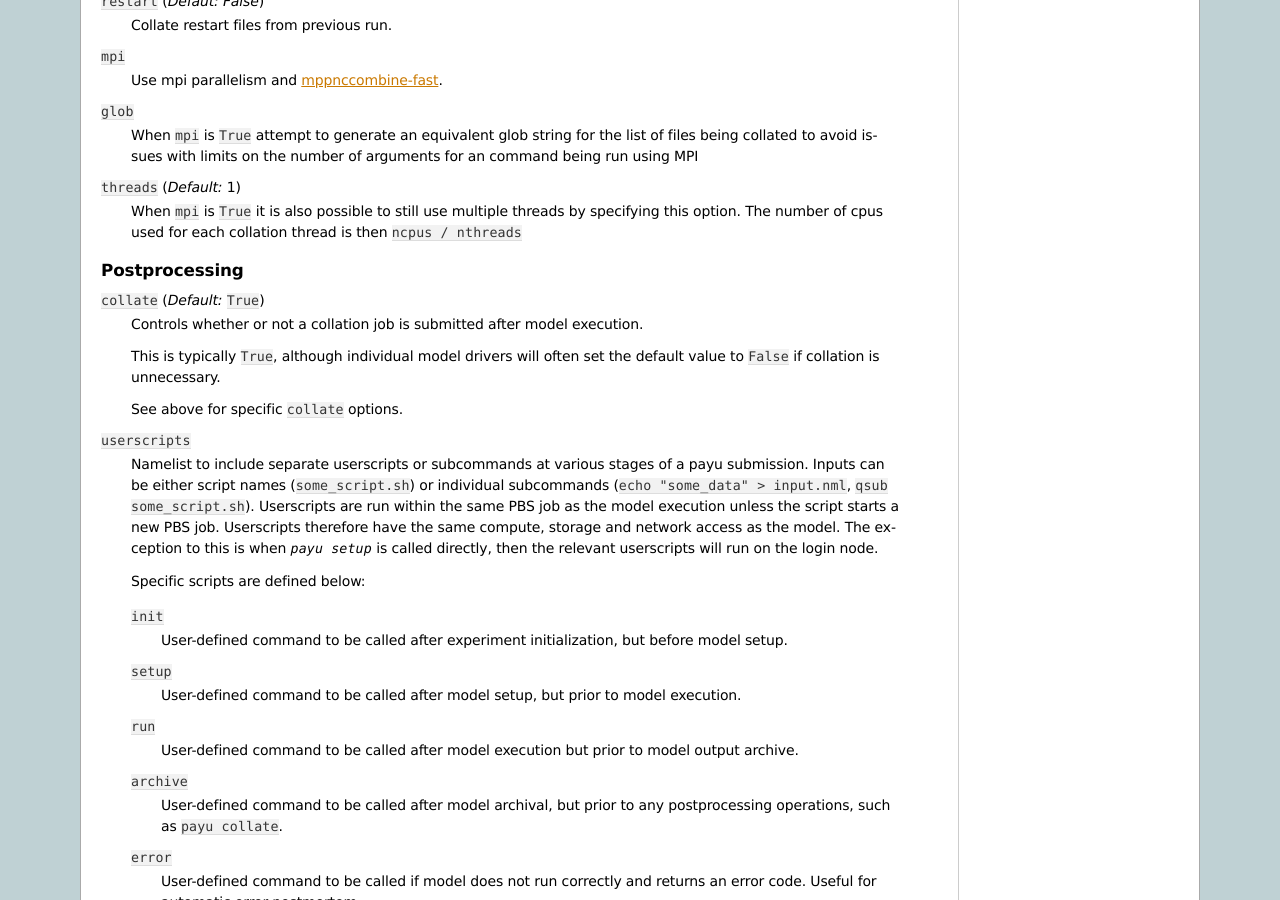
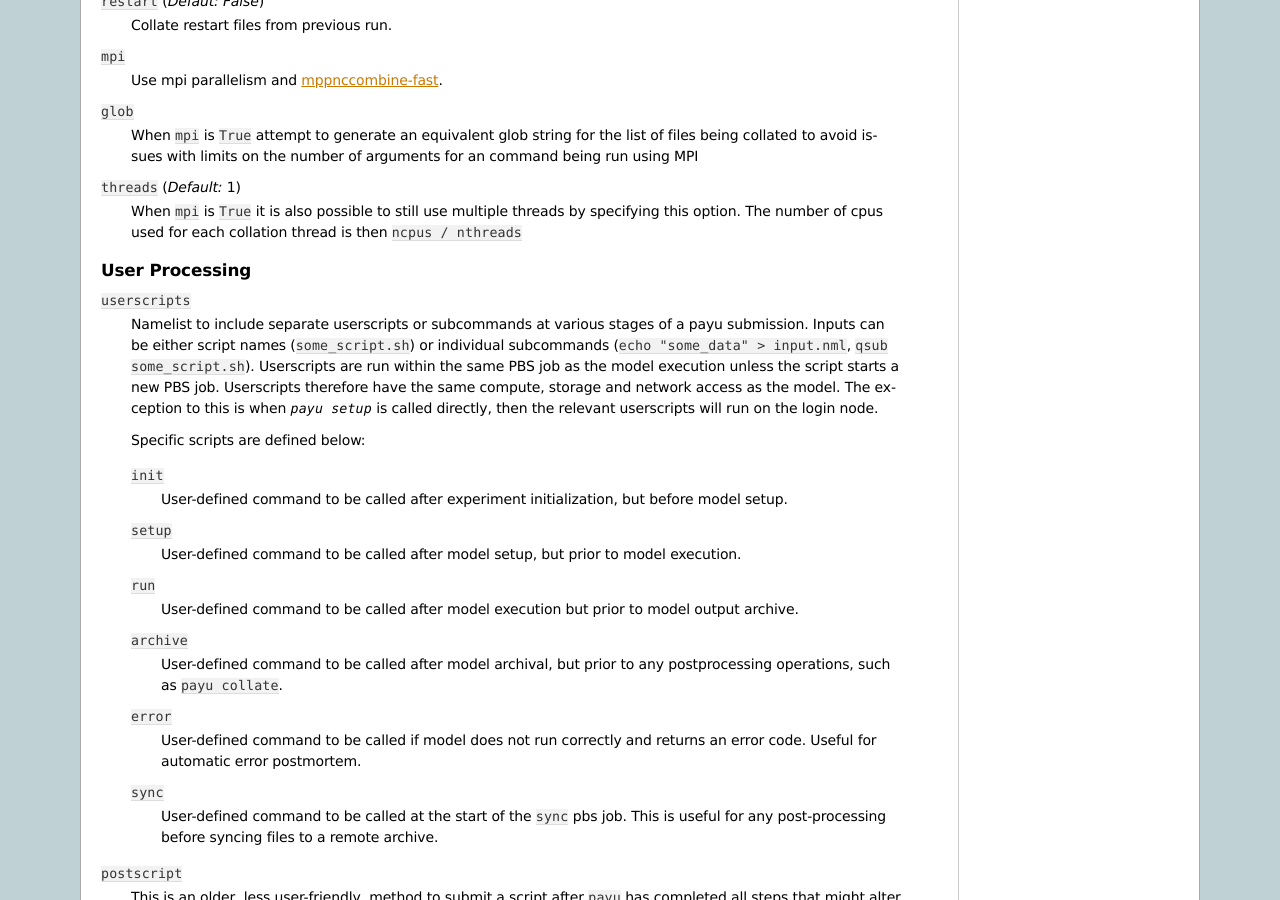
Before and after one commit to payu-org/payu, a Sphinx documentation site: the page built from docs/source/config.rst, in a window 1280 px wide and 900 px high, scrolled down 5130 px. Built offline with Sphinx 7.4.7, drawn with Linux system fonts in a browser that asks for light colours; some of the changed text lies outside the part shown.

Commit message:
Update config.rst

```diff
--- a/docs/source/config.rst
+++ b/docs/source/config.rst
@@ -351,16 +351,8 @@ FMS based model only options:
    is then ``ncpus / nthreads``
 
 
-Postprocessing
+User Processing
 --------------
-
-``collate`` (*Default:* ``True``)
-   Controls whether or not a collation job is submitted after model execution.
-
-   This is typically ``True``, although individual model drivers will often set
-   the default value to ``False`` if collation is unnecessary.
-
-   See above for specific ``collate`` options.
 
 ``userscripts``
    Namelist to include separate userscripts or subcommands at various stages of
```
